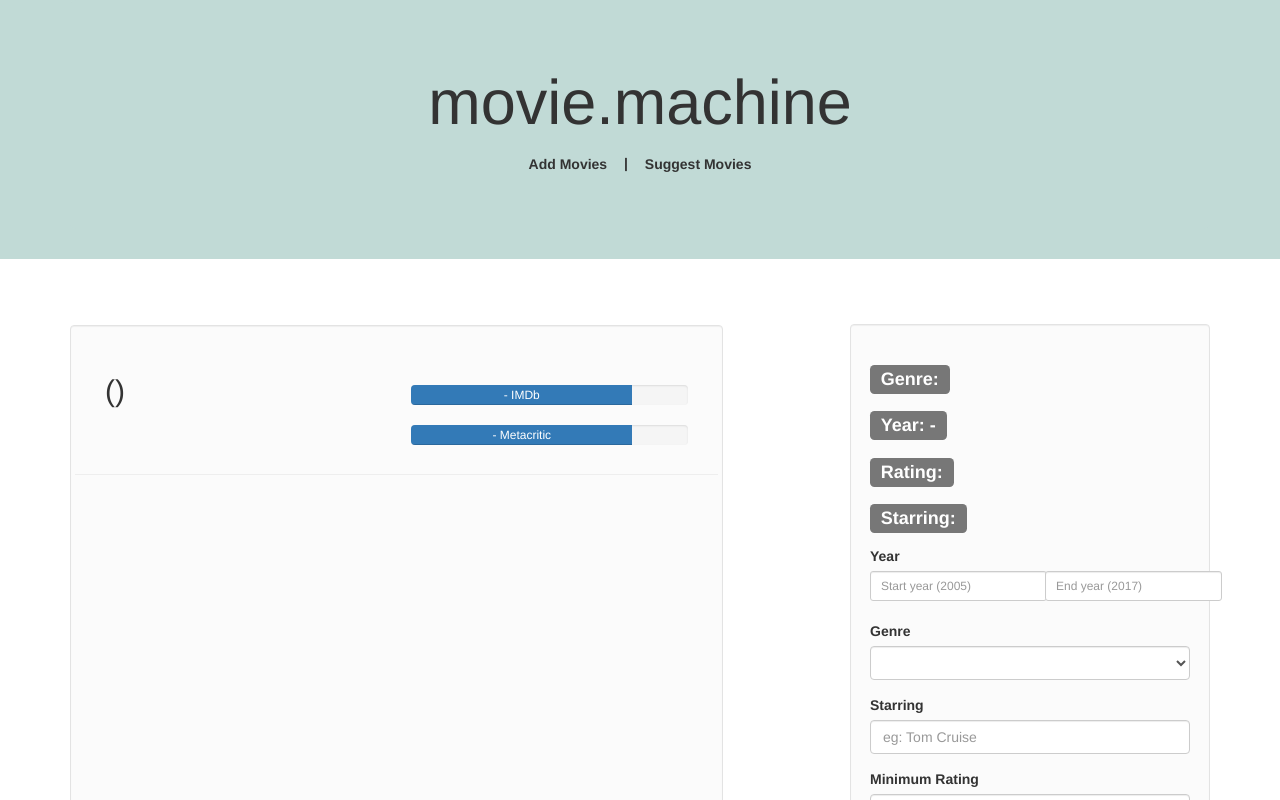
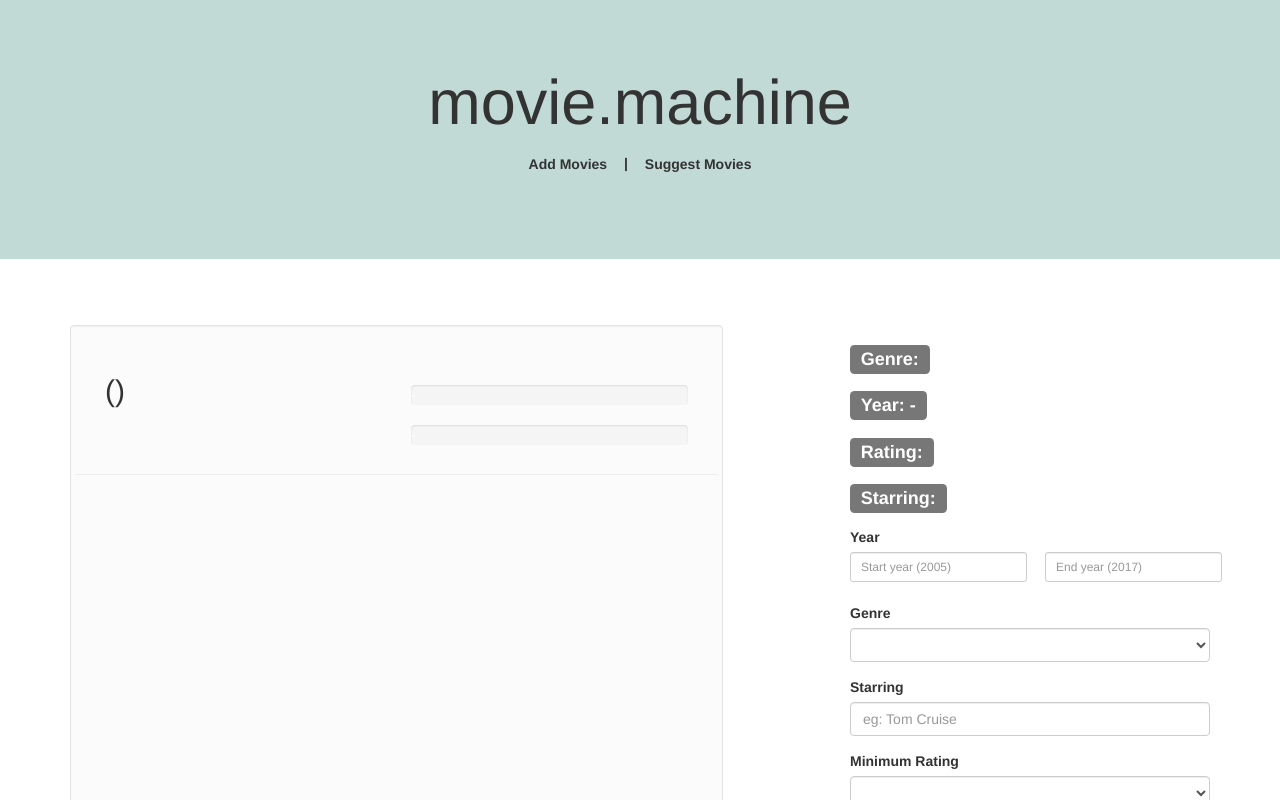
Before and after one commit to jkjCook/movie-machine, a website: page index.html in a window 1280 px wide. Drawn offline with nearby package versions, Linux system fonts and the light colour scheme; some packages are replaced by stand-ins of ours; no server answers.

Commit message:
changed layout

```diff
--- a/public/assets/css/site.css
+++ b/public/assets/css/site.css
@@ -58,9 +58,6 @@ footer{
 .movie.well h2{
     margin-top:-4%;
 }
-#filterwell{
-    background-color: #fbfbfb;
-}
 .filter{
     margin-top:5.5%;
 }
--- a/public/views/homeView.html
+++ b/public/views/homeView.html
@@ -12,12 +12,12 @@
                     </div>
                     <div class="col-md-6">
                         <div class="progress">
-                            <div class="progress-bar" id="imdbprog" role="progressbar" aria-valuenow="70" aria-valuemin="0" aria-valuemax="100" style="width: 80%">
+                            <div class="progress-bar" id="imdbprog" role="progressbar" aria-valuenow="70" aria-valuemin="0" aria-valuemax="100" style="width: 0%">
                                 <strong>{{movieData.userRating}}</strong> - IMDb
                             </div>
                         </div>
                         <div class="progress" id="metabar">
-                            <div class="progress-bar" id="metaprog" role="progressbar" aria-valuenow="70" aria-valuemin="0" aria-valuemax="100" style="width: 80%">
+                            <div class="progress-bar" id="metaprog" role="progressbar" aria-valuenow="70" aria-valuemin="0" aria-valuemax="100" style="width: 0%">
                                 <strong>{{movieData.metaScore}}</strong> - Metacritic
                             </div>
                         </div>
@@ -48,7 +48,6 @@
     <div class="col-md-1">
     </div>
     <div class="filter col-md-4">
-        <div class="well" id="filterwell">
         <form class="form-horizontal">
             <div class="row">
                 <div class="filters col-md-12">
@@ -67,6 +66,8 @@
                     <div class="col-md-6">
                         <label for="start">&nbsp;</label>
                         <input type="text" name="end" class="form-control input-sm" ng-model="end" placeholder="End year (2017)">
+                    </div>
+                    <div class="col-md-1">
                     </div>
                 </div>
             </div>
@@ -131,4 +132,3 @@
         </form>
     </div>
 </div>
-</div>
```
Lines whose indentation alone changed are shown as unchanged.
